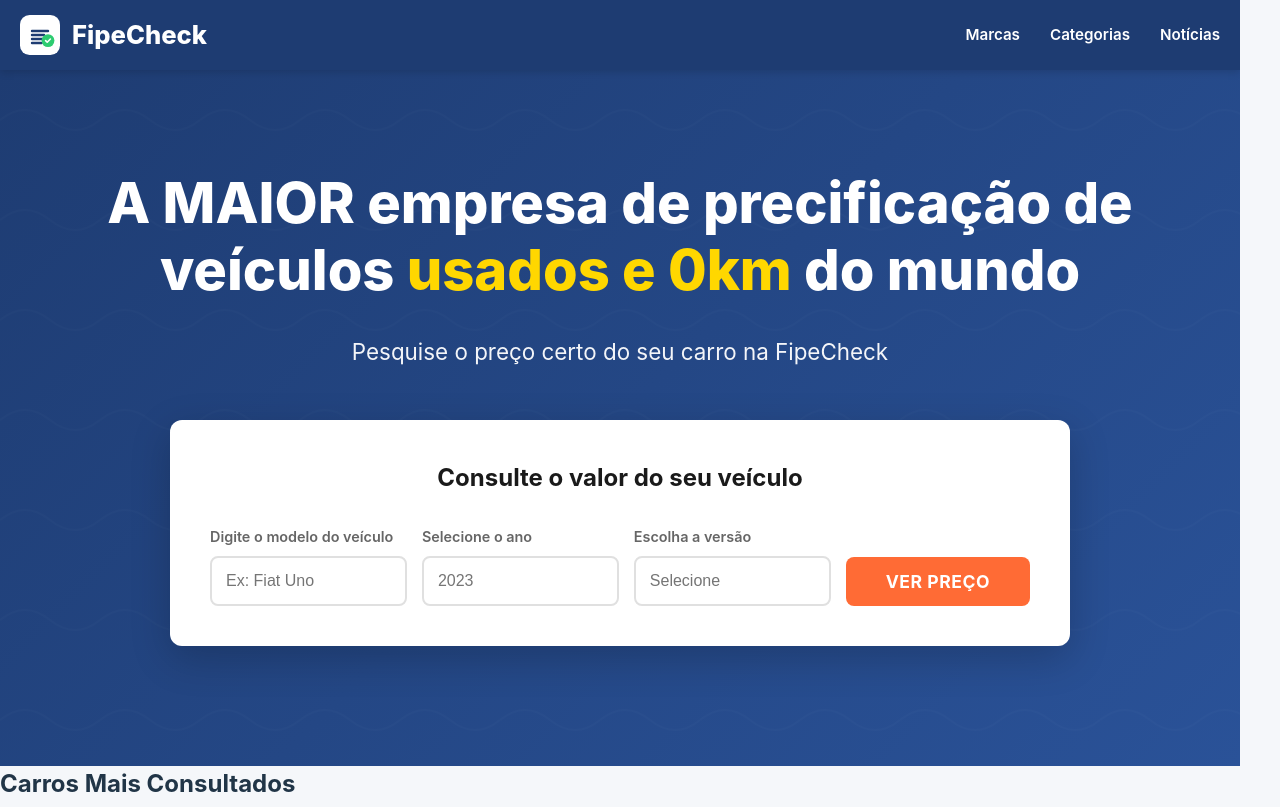
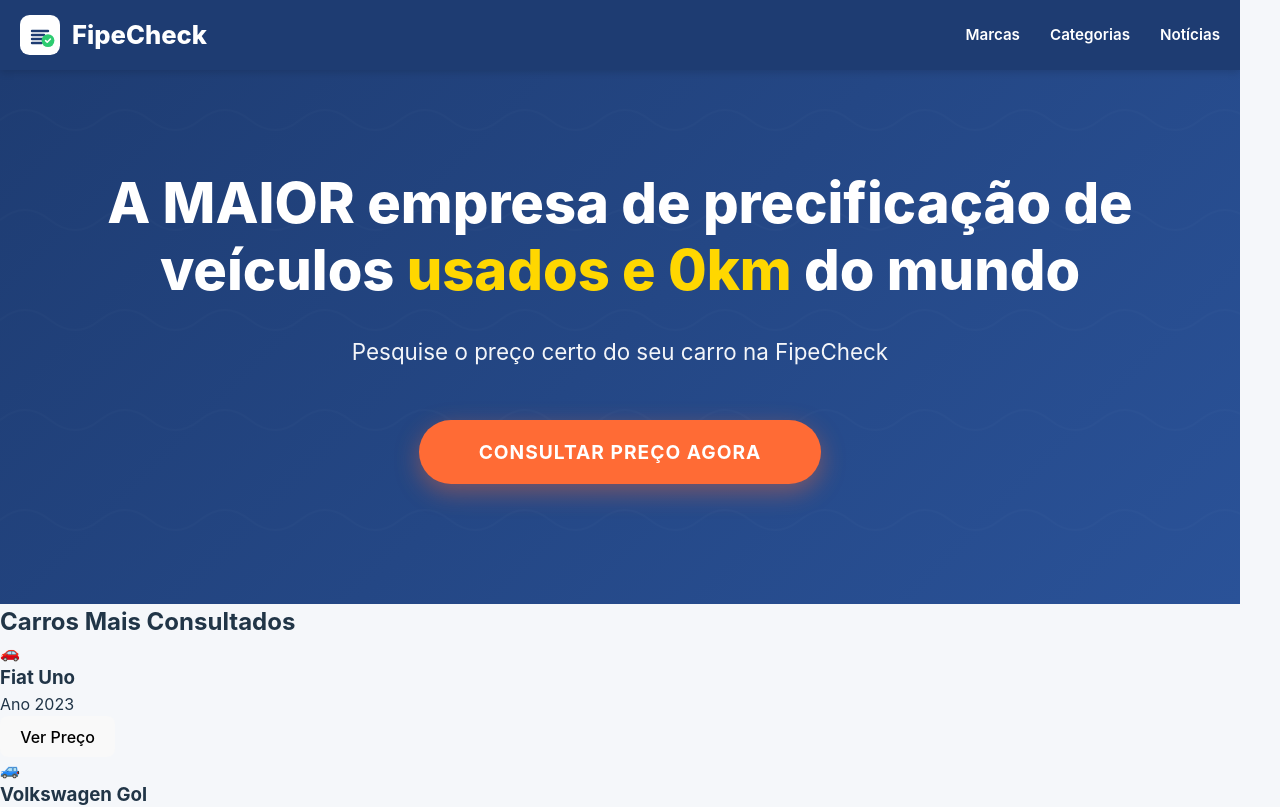
Before and after one commit to Lazarorx/desafio-minerva-tabela-fipe, a React (Vite) app in the folder tabela-fipe-app/: page / in a window 1280 px wide. Shown: the top 807 px of the page. Built offline with nearby package versions, Linux system fonts and the light colour scheme.

Commit message:
Restaura funcionalidade - botao leva para busca real

```diff
--- a/tabela-fipe-app/src/components/Hero.jsx
+++ b/tabela-fipe-app/src/components/Hero.jsx
@@ -9,26 +9,9 @@
         </h2>
         <p className="hero-subtitle">Pesquise o preço certo do seu carro na FipeCheck</p>
 
-        <div className="search-box">
-          <h3>Consulte o valor do seu veículo</h3>
-          <div className="search-form">
-            <div className="form-field">
-              <label>Digite o modelo do veículo</label>
-              <input type="text" placeholder="Ex: Fiat Uno" />
-            </div>
-            <div className="form-field">
-              <label>Selecione o ano</label>
-              <input type="text" placeholder="2023" />
-            </div>
-            <div className="form-field">
-              <label>Escolha a versão</label>
-              <input type="text" placeholder="Selecione" />
-            </div>
-            <button className="btn-search" onClick={onStartSearch}>
-              Ver Preço
-            </button>
-          </div>
-        </div>
+        <button className="btn-hero-main" onClick={onStartSearch}>
+          Consultar Preço Agora
+        </button>
       </div>
     </section>
   );
--- a/tabela-fipe-app/src/styles/Hero.css
+++ b/tabela-fipe-app/src/styles/Hero.css
@@ -45,78 +45,25 @@
   line-height: 1.6;
 }
 
-.search-box {
-  background: white;
-  padding: 40px;
-  border-radius: 12px;
-  max-width: 900px;
-  margin: 0 auto;
-  box-shadow: 0 12px 40px rgba(0, 0, 0, 0.2);
-}
-
-.search-box h3 {
-  color: #1a1a1a;
-  font-size: 1.5rem;
-  margin-bottom: 30px;
-  font-weight: 700;
-}
-
-.search-form {
-  display: grid;
-  grid-template-columns: 1fr 1fr 1fr auto;
-  gap: 15px;
-  align-items: end;
-}
-
-.form-field {
-  text-align: left;
-}
-
-.form-field label {
-  display: block;
-  color: #666;
-  font-size: 0.9rem;
-  margin-bottom: 8px;
-  font-weight: 600;
-}
-
-.form-field input {
-  width: 100%;
-  padding: 14px;
-  border: 2px solid #e0e0e0;
-  border-radius: 8px;
-  font-size: 1rem;
-  transition: border-color 0.3s;
-}
-
-.form-field input:focus {
-  outline: none;
-  border-color: #2a5298;
-}
-
-.btn-search {
-  padding: 14px 40px;
+.btn-hero-main {
+  padding: 20px 60px;
   background: #ff6b35;
   color: white;
   border: none;
-  border-radius: 8px;
-  font-size: 1.1rem;
+  border-radius: 50px;
+  font-size: 1.2rem;
   font-weight: 700;
   cursor: pointer;
   transition: all 0.3s ease;
   text-transform: uppercase;
-  letter-spacing: 0.5px;
-  white-space: nowrap;
+  letter-spacing: 1px;
+  box-shadow: 0 8px 24px rgba(255, 107, 53, 0.4);
 }
 
-.btn-search:hover {
+.btn-hero-main:hover {
   background: #ff5722;
-  transform: translateY(-2px);
-  box-shadow: 0 4px 12px rgba(255, 107, 53, 0.4);
-}
-
-.btn-hero {
-  display: none;
+  transform: translateY(-3px);
+  box-shadow: 0 12px 32px rgba(255, 107, 53, 0.5);
 }
 
 @media (max-width: 968px) {
```
